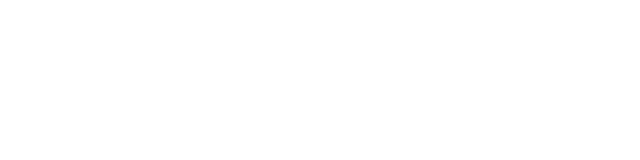
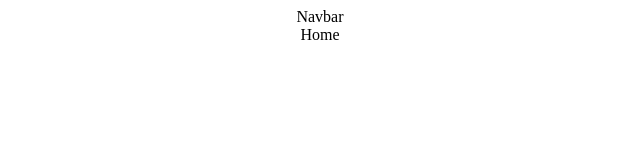
Before and after one commit to NeptuneRjo/space-tourism, a React (Create React App) app: page / in a window 1280 px wide. Shown: the top 160 px of the page, without its empty margins (320-960 px from the left). Built offline with nearby package versions, Linux system fonts and the light colour scheme; a web font is replaced by a local one.

Commit message:
additional component files and dependencies added

```diff
--- a/package.json
+++ b/package.json
@@ -8,6 +8,7 @@
     "@testing-library/user-event": "^13.5.0",
     "react": "^17.0.2",
     "react-dom": "^17.0.2",
+    "react-router-dom": "^5.3.0",
     "react-scripts": "5.0.0",
     "web-vitals": "^2.1.4"
   },
--- a/src/App.js
+++ b/src/App.js
@@ -1,10 +1,33 @@
 import './App.css';
-import { Crew, Destination, Home, Navbar, Technology } from './Components';
+import { Crew, Destination, Home, Navbar, Technology, Notfound } from './Components';
+import { BrowserRouter as Router, Route, Switch } from 'react-router-dom';
 
 function App() {
   return (
-    <div className="App">
-    </div>
+    <Router>
+      <div className="App">
+        <Navbar />
+        <div className="space__app-content">
+          <Switch>
+            <Route exact path='/'>
+              <Home />
+            </Route>
+            <Route path='/destination'>
+              <Destination />
+            </Route>
+            <Route path='/crew'>
+              <Crew />
+            </Route>
+            <Route path='/technology'>
+              <Technology />
+            </Route>
+            <Route path='*'>
+              <Notfound />
+            </Route>
+          </Switch>
+        </div>
+      </div>
+    </Router>
   );
 }
 
--- /dev/null
+++ b/src/Components/Notfound/Notfound.jsx
@@ -0,0 +1,10 @@
+import React, { Component } from 'react';
+import './notfound.css';
+
+export default class Notfound extends Component {
+  render() {
+    return (
+      <div>Notfound</div>
+    )
+  }
+}
--- a/src/Components/index.js
+++ b/src/Components/index.js
@@ -3,11 +3,13 @@ import { default as Destination } from './Destination/Destination';
 import { default as Home } from './Home/Home';
 import { default as Navbar } from './Navbar/Navbar';
 import { default as Technology } from './Technology/Technology';
+import { default as Notfound } from './Notfound/Notfound';
 
 export {
     Crew,
     Destination,
     Home,
     Navbar,
-    Technology
+    Technology,
+    Notfound
 }
```
Also changed, not shown: src/Components/Notfound/notfound.css (added), 1 other file (tests, documents, lock files or other folders).
